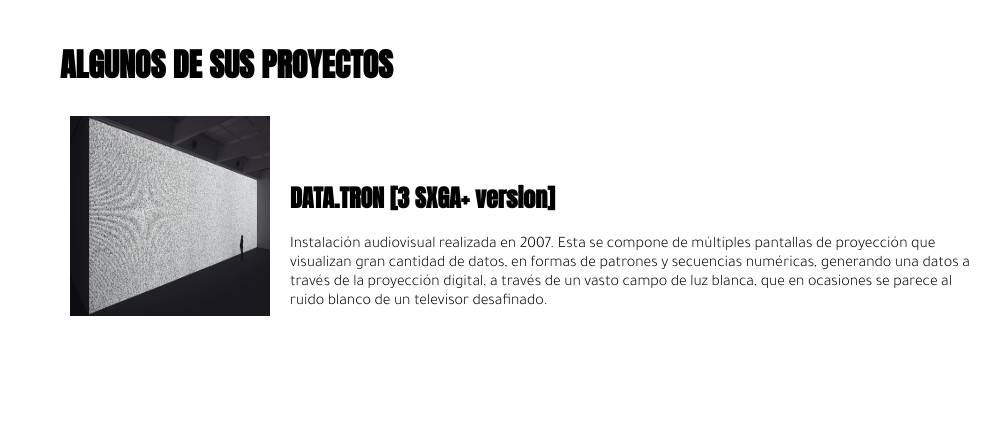
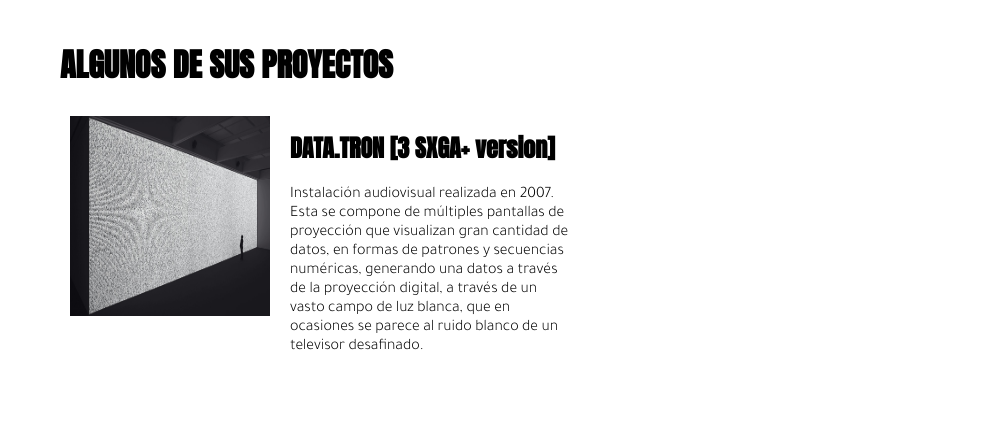
Before and after one commit to jesuvargaas/m02-g13, a plain HTML site: page index.html in a window 1280 px wide. Shown: the part 1775-2198 px from the top of the page, 0-990 px from the left. Drawn offline with Linux system fonts and the light colour scheme.

Commit message:
cambie posiciones

```diff
--- a/style.css
+++ b/style.css
@@ -116,9 +116,17 @@ margin-top: -280px}
   margin: 20px;
   margin-top: -60px;
 }
-.textop2 {font-family:'Tajawal', sans-serif;}
+
+.textop1 {margin-top: -50px}
+
+.textop2 {font-family:'Tajawal', sans-serif;
+  margin-right: 400px;
+}
+
 .textop4 {font-family:'Tajawal', sans-serif;}
+
 .textop6 {font-family:'Tajawal', sans-serif;}
+
 .textop8 {font-family:'Tajawal', sans-serif;}
 
 footer {
```
